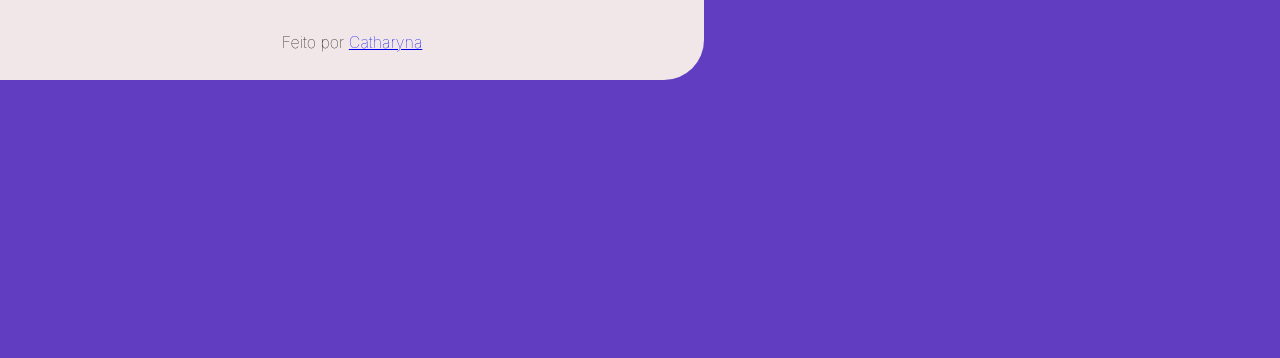
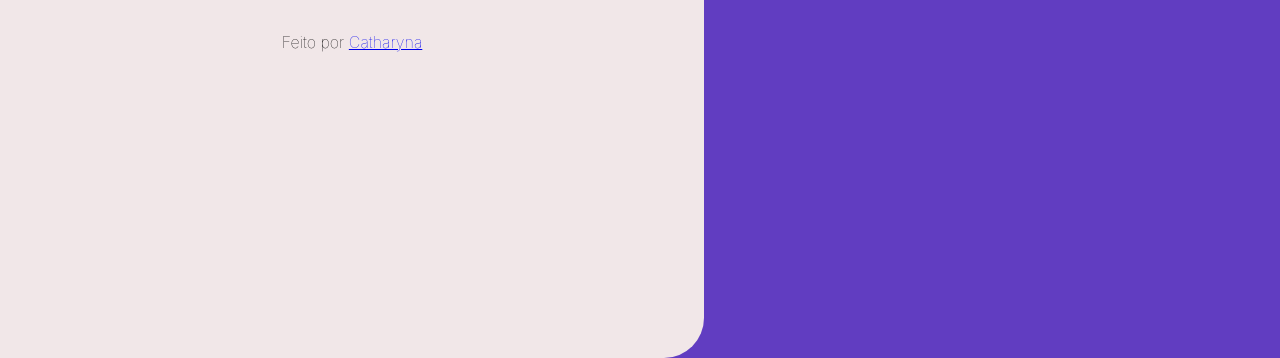
Before and after one commit to catharyna-angela/login-screen, a plain HTML site: page index.html in a window 1280 px wide. Shown: the part 554-912 px from the top of the page. Before the commit the page ends 800 px from the top, so only its background shows below. Drawn offline with Linux system fonts and the light colour scheme; files whose address does not match are found by name.

Commit message:
fix: ajuste para telas fhd

```diff
--- a/style.css
+++ b/style.css
@@ -14,6 +14,7 @@ div {
    background-color: #f1e7e8;
    float: left;
    width: 55%;
+   height: 912px;
    border-radius: 0 40px 40px 0;
 }
 
```
Also changed, not shown: assets/iconemail.png (renamed from iconemail.png), assets/illustrationimg.svg (renamed from illustrationimg.svg).
